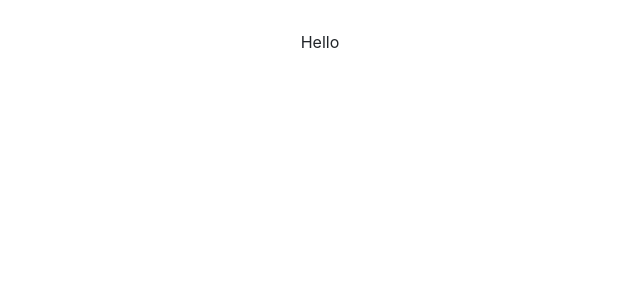
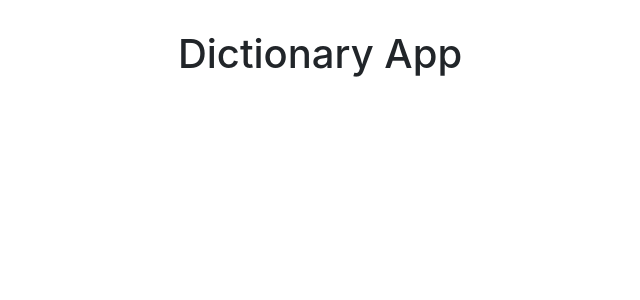
Before and after one commit to 66Meg20/dictionary-app, a React (Create React App) app: page / in a window 1280 px wide. Shown: the top 300 px of the page, without its empty margins (320-960 px from the left). Built offline with nearby package versions, Linux system fonts and the light colour scheme.

Commit message:
Added an h1

```diff
--- a/src/App.js
+++ b/src/App.js
@@ -4,7 +4,7 @@ function App() {
   return (
     <div className="App">
       <header className="App-header">
-        <p> Hello</p>
+        <h1> Dictionary App</h1>
       </header>
     </div>
   );
```
